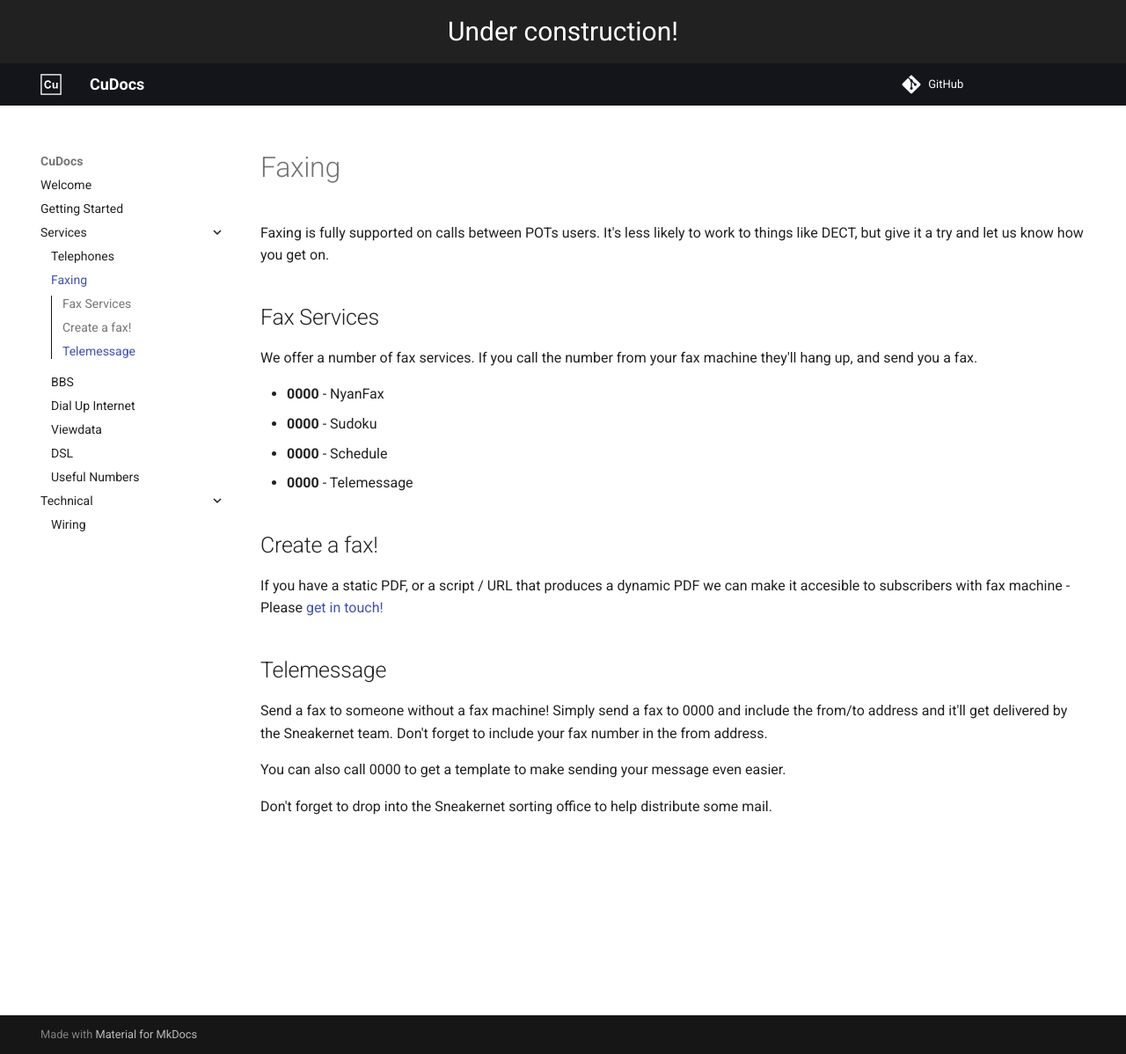
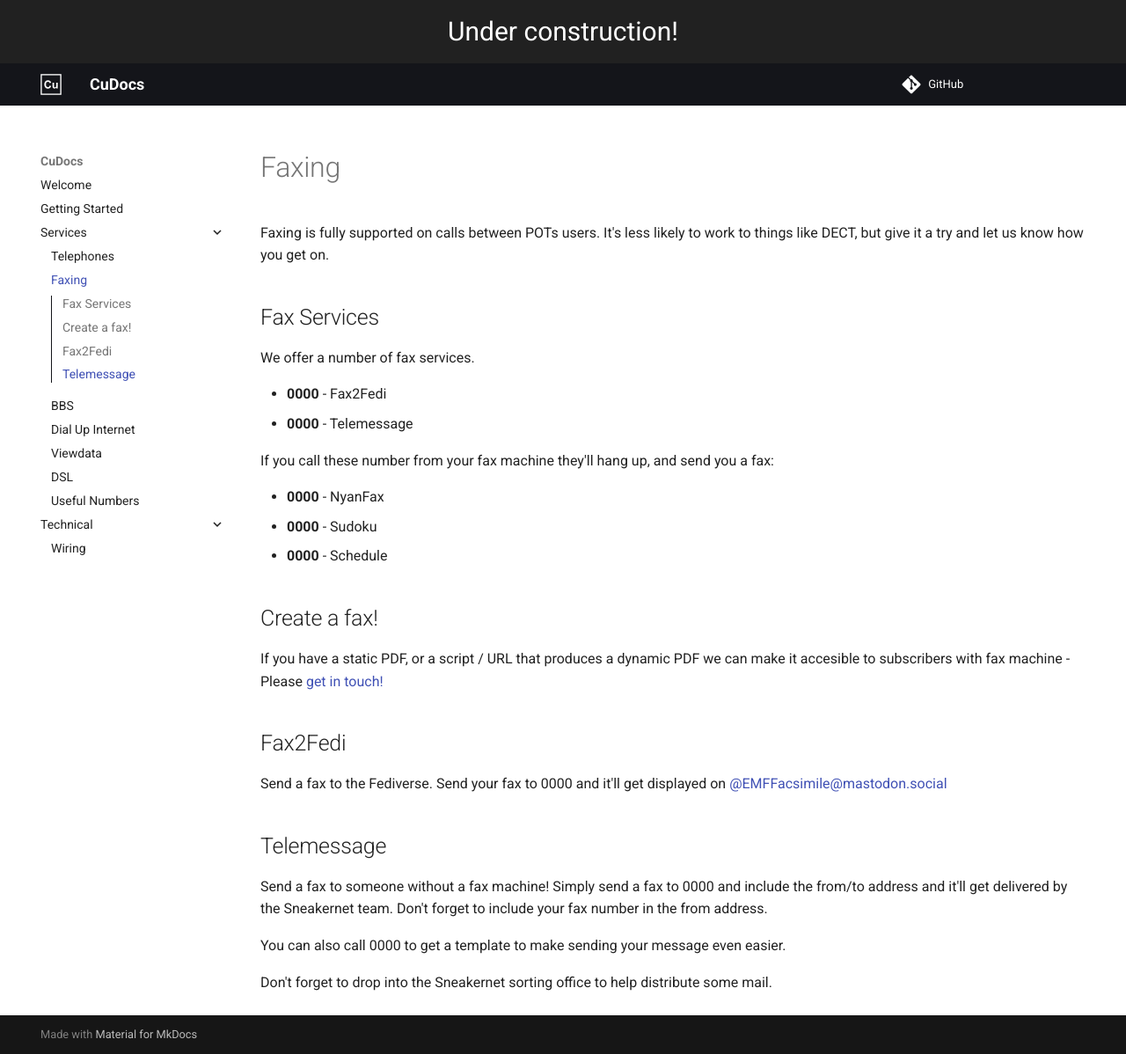
Before and after one commit to cu-telecom/cutel-docs, an MkDocs documentation site: the page built from docs/services/faxing.md, in a window 1280 px wide and 1198 px high. Shown: the whole window at 88% size. Built offline with MkDocs 1.6.1 and Material for MkDocs 9.7.7, drawn with Linux system fonts in a browser that asks for light colours; comment, search, counter and statistics services are not loaded.

Commit message:
Add Fax2Fedi

```diff
--- a/docs/services/faxing.md
+++ b/docs/services/faxing.md
@@ -4,16 +4,24 @@ Faxing is fully supported on calls between POTs users. It's less likely to work
 
 ## Fax Services
 
-We offer a number of fax services. If you call the number from your fax machine they'll hang up, and send you a fax.
+We offer a number of fax services.
+
+* **0000** - Fax2Fedi
+* **0000** - Telemessage
+
+If you call these number from your fax machine they'll hang up, and send you a fax:
 
 * **0000** - NyanFax
 * **0000** - Sudoku
 * **0000** - Schedule
-* **0000** - Telemessage
 
 ## Create a fax!
 
 If you have a static PDF, or a script / URL that produces a dynamic PDF we can make it accesible to subscribers with fax machine - Please [get in touch!](https://cutel.net/contact/)
+
+## Fax2Fedi
+
+Send a fax to the Fediverse. Send your fax to 0000 and it'll get displayed on [@EMFFacsimile@mastodon.social](https://mastodon.social/@EMFFacsimile)
 
 ## Telemessage
 
```
